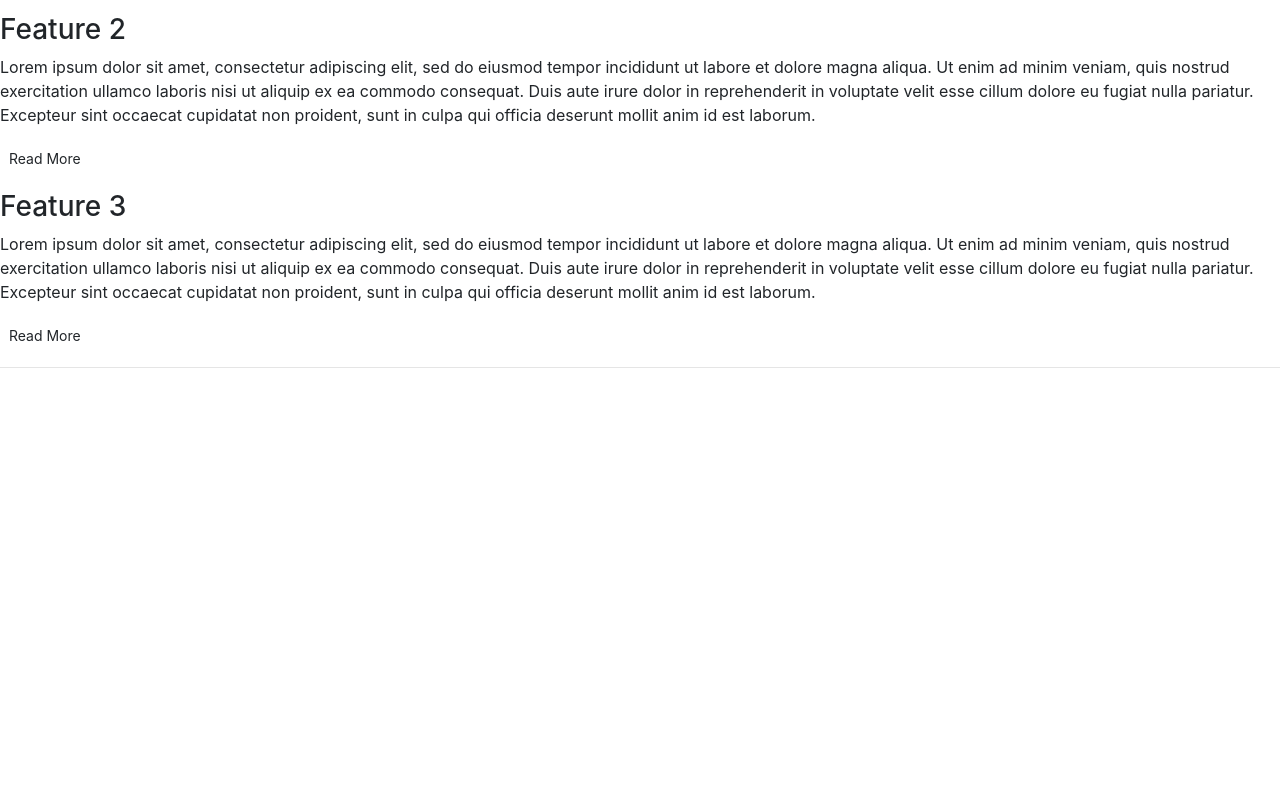
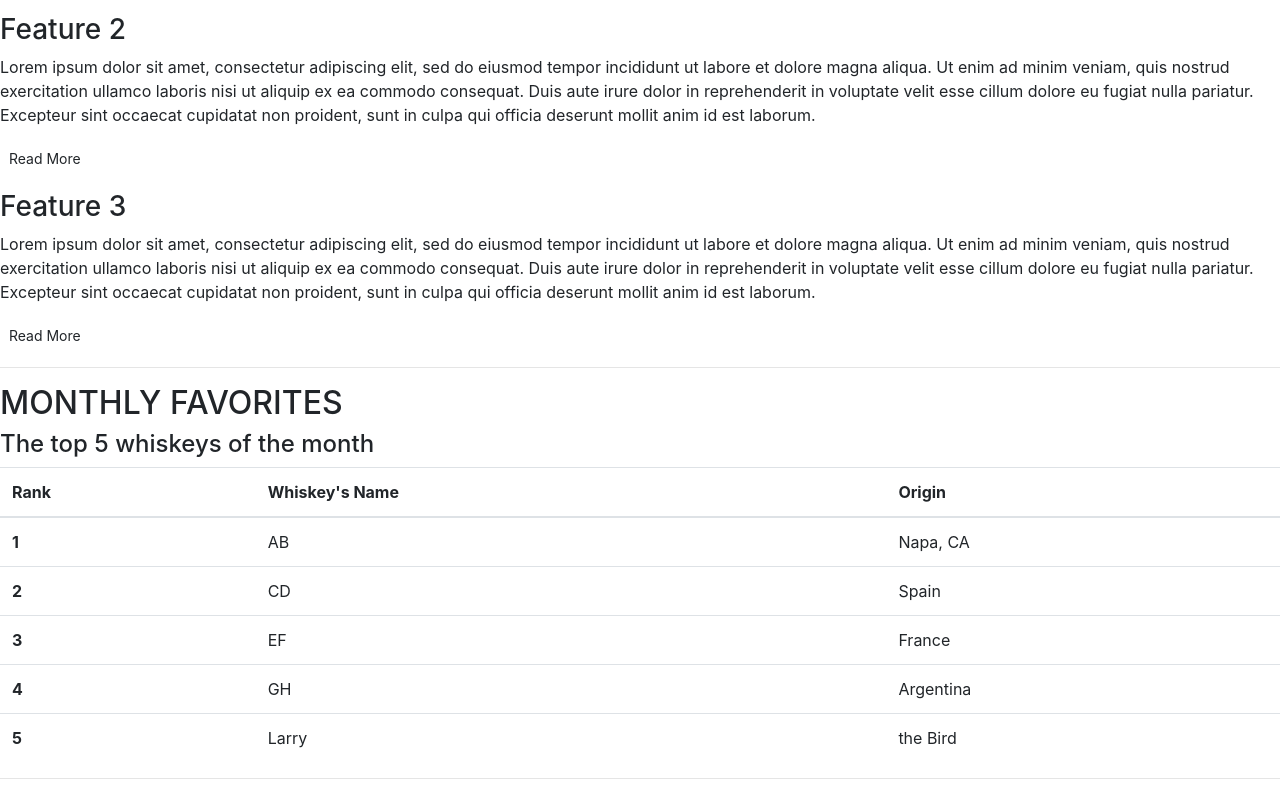
Before and after one commit to cynthiapinedoh79/Learning-Bootstrap, a plain HTML site: page index.html in a window 1280 px wide. Shown: the part 688-1475 px from the top of the page. Before the commit the page ends 1096 px from the top, so only its background shows below. Drawn offline with nearby package versions, Linux system fonts and the light colour scheme.

Commit message:
Added Monthly Favorites Table to an index.html file

```diff
--- a/index.html
+++ b/index.html
@@ -56,5 +56,48 @@
     <!--/ .features-->
     <hr>
 
+    <!--Monthly Favorites-->
+    <section class="table">
+    <h2 class="text-uppercase">Monthly Favorites</h2>
+    <h4>The top 5 whiskeys of the month</h4>
+    <table class="table">
+  <thead>
+    <tr>
+      <th scope="col">Rank</th>
+      <th scope="col">Whiskey's Name</th>
+      <th scope="col">Origin</th>
+    </tr>
+  </thead>
+  <tbody>
+    <tr>
+      <th scope="row">1</th>
+      <td>AB</td>
+      <td>Napa, CA</td>
+    </tr>
+    <tr>
+      <th scope="row">2</th>
+      <td>CD</td>
+      <td>Spain</td>
+    </tr>
+    <tr>
+      <th scope="row">3</th>
+      <td>EF</td>
+      <td>France</td>
+    </tr>
+    <tr>
+      <th scope="row">4</th>
+      <td>GH</td>
+      <td>Argentina</td>
+    </tr>
+    <tr>
+      <th scope="row">5</th>
+      <td>Larry</td>
+      <td>the Bird</td>
+    </tr>
+  </tbody>
+</table>
+    </section>
+    <!--/.monthly favorites-->
+    <hr>
 </body>
 </html>
```
